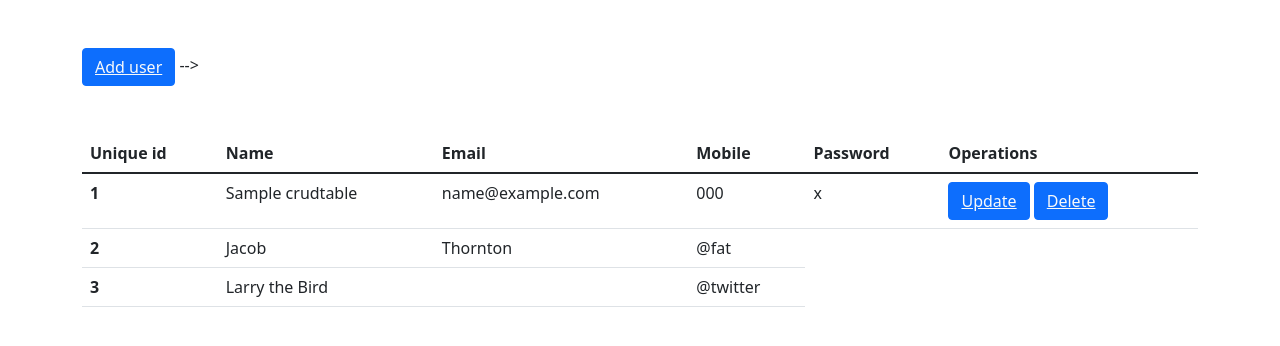
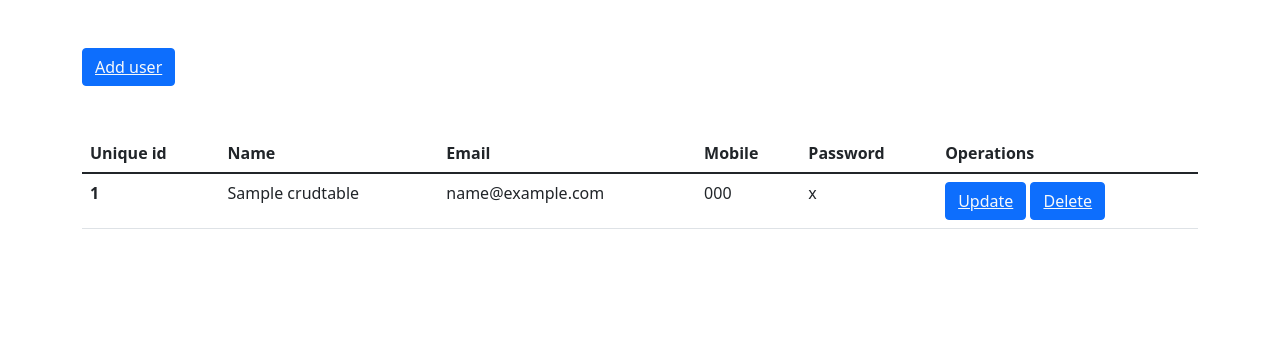
Before and after one commit to opeyemiyg/crudOperations, a PHP site: page /display.php in a window 1280 px wide. Shown: the top 346 px of the page. Run offline with PHP 8.4, Linux system fonts and the light colour scheme; tables that the repository leaves empty or names only in its code hold one stand-in row (values such as "Sample post").

Commit message:
corrected errors in display

```diff
--- a/display.php
+++ b/display.php
@@ -62,18 +62,7 @@ include 'connect.php';
 
                 ?>
 
-                <tr>
-                    <th scope="row">2</th>
-                    <td>Jacob</td>
-                    <td>Thornton</td>
-                    <td>@fat</td>
-                </tr>
-                <tr>
-                    <th scope="row">3</th>
-                    <td colspan="2">Larry the Bird</td>
-                    <td>@twitter</td>
-                </tr> -->
-            </tbody>
+
         </table>
 
     </div>
```
